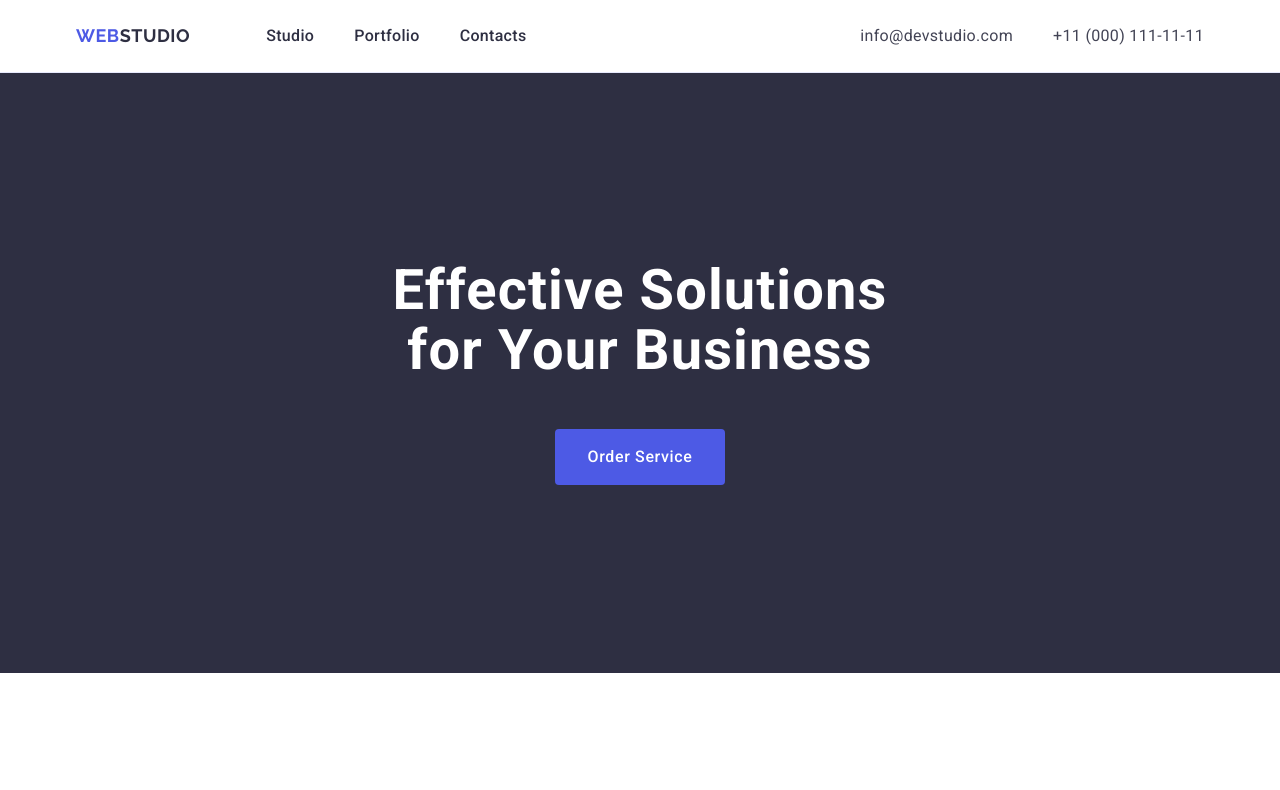
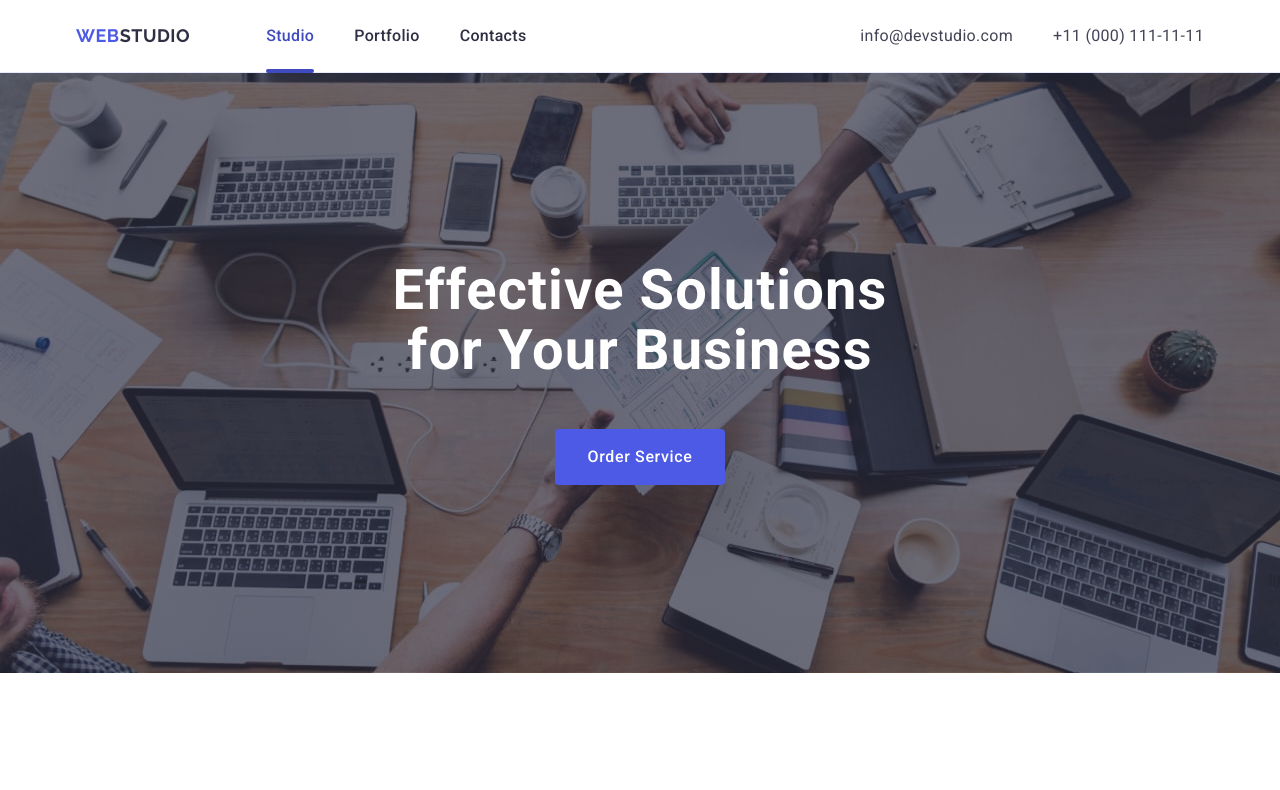
Before and after one commit to Alex-Sea-gull/goit-markup-hw-04, a plain HTML site: page index.html in a window 1280 px wide. Shown: the top 790 px of the page. Drawn offline with nearby package versions, Linux system fonts and the light colour scheme.

Commit message:
decoration-header-and-button

```diff
--- a/css/styles.css
+++ b/css/styles.css
@@ -99,6 +99,23 @@ img {
   color: #404bbf;
 }
 
+.underscore {
+  position: relative;
+  color: #404bbf;
+}
+
+.underscore::after {
+  position: absolute;
+  display: block;
+  bottom: -1px;
+  right: 0;
+  content: "";
+  border-radius: 2px;
+  width: 48px;
+  height: 4px;
+  background-color: #404bbf;
+}
+
 .contacts {
   font-style: normal;
   margin-left: auto;
@@ -132,6 +149,10 @@ img {
 .service {
   background-color: #2e2f42;
   padding: 188px 0;
+  background-image: linear-gradient(rgba(46, 47, 66, 0.7), rgba(46, 47, 66, 0.7)), url(../images/people-office.jpg);
+  background-repeat: no-repeat;
+  background-position: center;
+  background-size: cover;
 }
 
 .service-title {
--- a/index.html
+++ b/index.html
@@ -30,7 +30,9 @@
           </a>
           <ul class="header-menu-list">
             <li class="header-menu-item">
-              <a class="header-menu-link" href="./index.html">Studio</a>
+              <a class="header-menu-link underscore" href="./index.html"
+                >Studio</a
+              >
             </li>
             <li class="header-menu-item">
               <a class="header-menu-link" href="">Portfolio</a>
```
Also changed, not shown: images/people-office.jpg (added).
